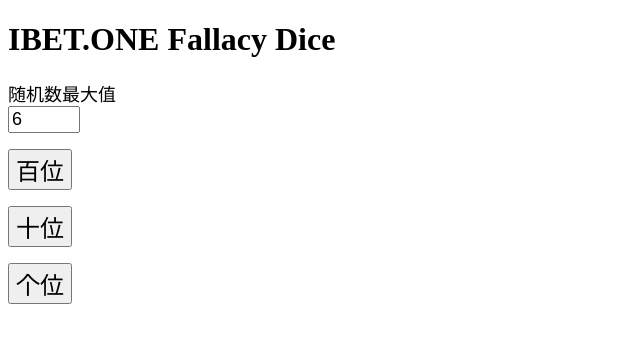
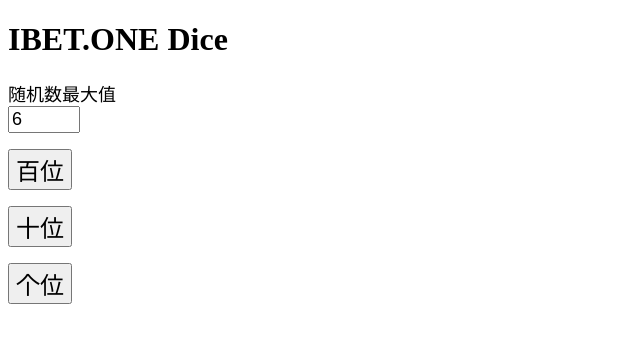
Before and after one commit to ibetone/ibetonedice, a website: page index.html in a window 1280 px wide. Shown: the whole page, without its empty margins (0-640 px from the left). Drawn offline with Linux system fonts and the light colour scheme.

Commit message:
Update index.html

```diff
--- a/index.html
+++ b/index.html
@@ -50,7 +50,7 @@
     </script>
   </head>
   <body>
-    <h1>IBET.ONE Fallacy Dice</h1>
+    <h1>IBET.ONE Dice</h1>
 
     <label for="sizeInput" class="size-label">随机数最大值</label>
     <input type="number" id="sizeInput" class="size-input" placeholder="Die size">
```
